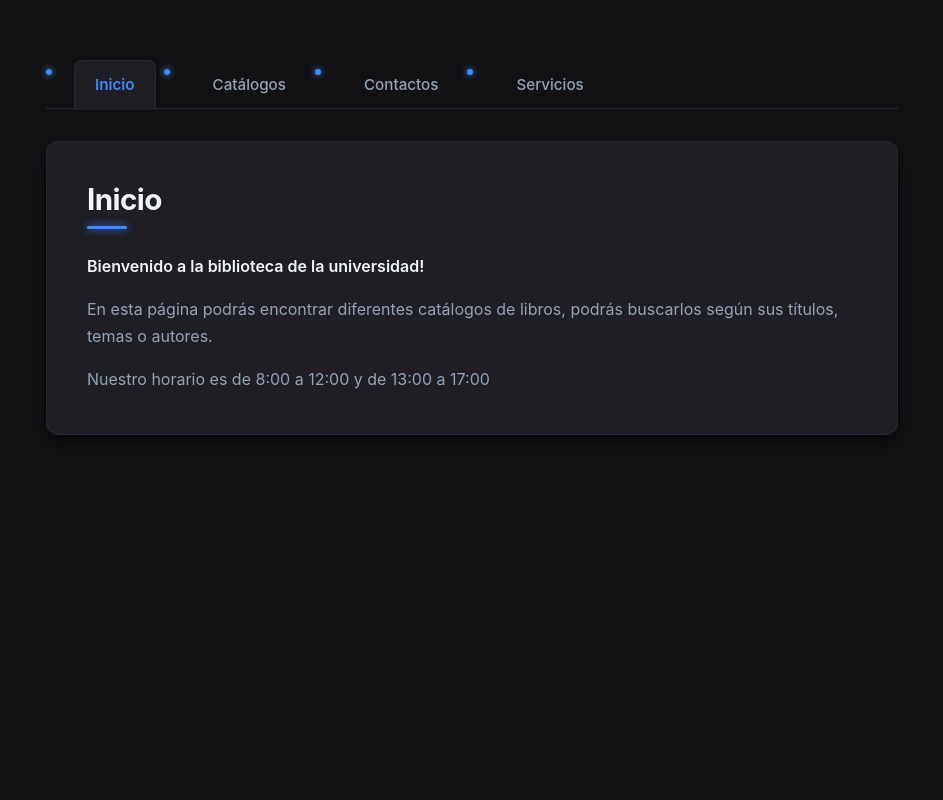
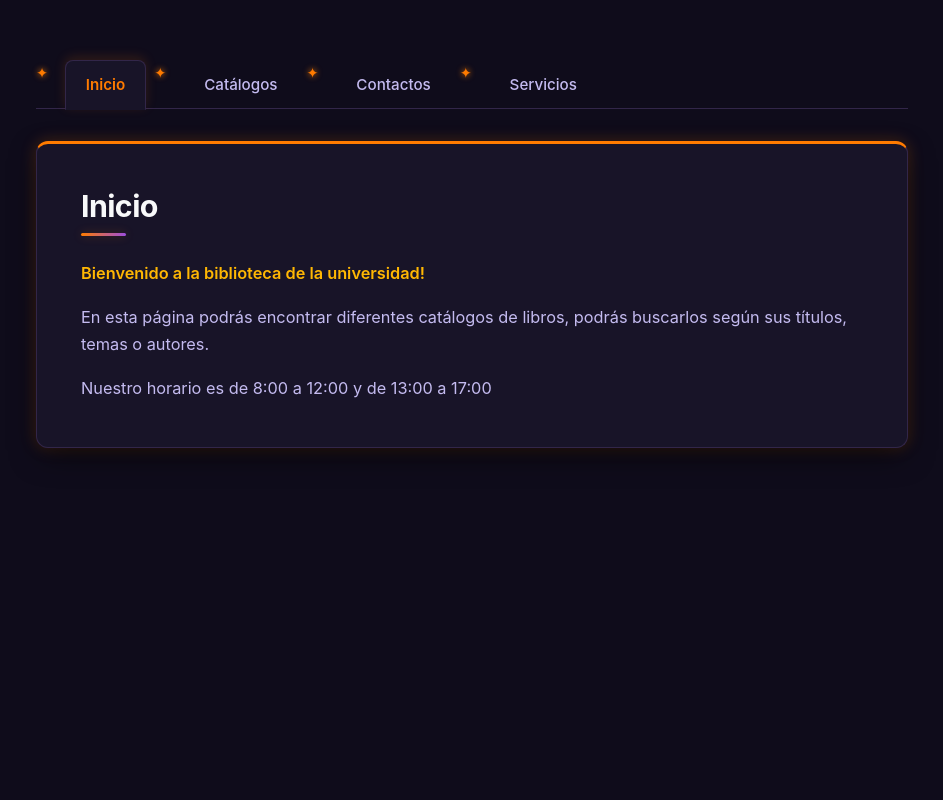
Before and after one commit to Christian-Guz/Practica-Ejercicio-Flask, a Flask app: page / in a window 1280 px wide. Shown: the whole page, without its empty margins (168-1111 px from the left). Run offline with Flask 3, Linux system fonts and the light colour scheme.

Commit message:
Aplicación de estilos 30/11/2026

```diff
--- /dev/null
+++ b/static/css/dia_de_muertos-theme.css
@@ -0,0 +1,202 @@
+/* Variables con la paleta de color tradicional de Día de Muertos */
+:root {
+  --bg-deep: #0f0c1b;                 /* Fondo oscuro profundo con matiz morado */
+  --surface-card: #181428;            /* Superficie de tarjetas/contenedores */
+  --surface-border: #322649;          /* Bordes en tono morado artesanal */
+  --cempasuchil: #ff7b00;             /* Flor de Cempasúchil (Naranja principal) */
+  --cempasuchil-glow: rgba(255, 123, 0, 0.25);
+  --papel-picado-purple: #9d4edd;     /* Morado festivo */
+  --calavera-gold: #ffb703;           /* Acento dorado cálido */
+  --text-primary: #f8f9fa;            /* Texto claro principal */
+  --text-secondary: #c4bbf0;          /* Texto secundario violeta suave */
+  --font-family: -apple-system, BlinkMacSystemFont, "Segoe UI", Roboto, "Helvetica Neue", Arial, sans-serif;
+  --radius-lg: 12px;
+  --radius-sm: 8px;
+  --shadow-warm: 0 10px 30px -5px rgba(0, 0, 0, 0.7), 0 0 15px var(--cempasuchil-glow);
+}
+
+/* Base global */
+body {
+  background-color: var(--bg-deep);
+  color: var(--text-primary);
+  font-family: var(--font-family);
+  margin: 0;
+  padding: 0;
+  min-height: 100vh;
+  -webkit-font-smoothing: antialiased;
+}
+
+/* Contenedor principal de la aplicación */
+body > .container-fluid {
+  max-width: 920px;
+  margin: 0 auto;
+  padding: 2.5rem 1.5rem;
+}
+
+/* ==========================================================================
+   Navegación Base (Layout 1: Navbar / .navbar)
+   ========================================================================== */
+
+.navbar {
+  background-color: var(--surface-card) !important;
+  border: 1px solid var(--surface-border);
+  border-radius: var(--radius-lg);
+  box-shadow: 0 4px 20px rgba(0, 0, 0, 0.4);
+  padding: 0.85rem 1.5rem !important;
+  margin-bottom: 2.5rem;
+}
+
+.navbar-brand {
+  font-weight: 700;
+  font-size: 1.15rem;
+  color: var(--cempasuchil) !important;
+  letter-spacing: -0.01em;
+  text-shadow: 0 0 8px var(--cempasuchil-glow);
+}
+
+.navbar-nav .nav-link {
+  color: var(--text-secondary) !important;
+  font-weight: 500;
+  font-size: 0.95rem;
+  padding: 0.5rem 0.85rem !important;
+  border-radius: var(--radius-sm);
+  transition: all 0.25s ease;
+}
+
+.navbar-nav .nav-link:hover,
+.navbar-nav .nav-link:focus {
+  color: var(--cempasuchil) !important;
+  background-color: rgba(255, 123, 0, 0.1);
+}
+
+.navbar-toggler {
+  border-color: var(--surface-border);
+  padding: 0.25rem 0.6rem;
+  border-radius: 6px;
+}
+
+/* ==========================================================================
+   Navegación Pestañas (Layout 2: Tabs / .nav-tabs)
+   ========================================================================== */
+
+.nav-tabs {
+  border-bottom: 1px solid var(--surface-border);
+  margin-bottom: 2rem;
+  gap: 0.5rem;
+}
+
+.nav-tabs .nav-item {
+  margin-bottom: -1px;
+}
+
+.nav-tabs .nav-link {
+  color: var(--text-secondary);
+  font-weight: 500;
+  font-size: 0.95rem;
+  padding: 0.75rem 1.25rem;
+  border: 1px solid transparent;
+  border-top-left-radius: var(--radius-sm);
+  border-top-right-radius: var(--radius-sm);
+  transition: all 0.25s ease;
+}
+
+.nav-tabs .nav-link:hover {
+  color: var(--cempasuchil);
+  border-color: transparent transparent var(--surface-border) transparent;
+  background-color: rgba(255, 123, 0, 0.05);
+}
+
+.nav-tabs .nav-link.active {
+  color: var(--cempasuchil) !important;
+  background-color: var(--surface-card) !important;
+  border-color: var(--surface-border) var(--surface-border) transparent var(--surface-border) !important;
+  font-weight: 600;
+  box-shadow: 0 -3px 12px rgba(255, 123, 0, 0.15);
+}
+
+/* ==========================================================================
+   Contenido Principal ({% block content %})
+   ========================================================================== */
+
+/* Tarjetas para contenedores internos y divs principales */
+body > .container-fluid > .container-fluid,
+body > .container-fluid > div:not(.nav) {
+  background-color: var(--surface-card);
+  border: 1px solid var(--surface-border);
+  border-top: 3px solid var(--cempasuchil); /* Línea superior inspirada en altar */
+  border-radius: var(--radius-lg);
+  box-shadow: var(--shadow-warm);
+  padding: 2.75rem !important;
+}
+
+/* Títulos con acento de altar */
+h1 {
+  font-size: 1.9rem;
+  font-weight: 700;
+  color: var(--text-primary);
+  letter-spacing: -0.02em;
+  margin-bottom: 1.5rem;
+  position: relative;
+  display: inline-block;
+}
+
+/* Indicador en degradado Cempasúchil-Morado bajo el h1 */
+h1::after {
+  content: "";
+  display: block;
+  width: 45px;
+  height: 3px;
+  background: linear-gradient(90deg, var(--cempasuchil), var(--papel-picado-purple));
+  border-radius: 2px;
+  margin-top: 0.5rem;
+  box-shadow: 0 0 10px var(--cempasuchil-glow);
+}
+
+/* Párrafos y tipografía */
+p {
+  font-size: 1.02rem;
+  line-height: 1.7;
+  color: var(--text-secondary);
+  margin-bottom: 1rem;
+}
+
+p strong {
+  color: var(--calavera-gold);
+  font-weight: 600;
+}
+
+p:last-child {
+  margin-bottom: 0;
+}
+
+/* Listas estilizadas con viñetas de flor de cempasúchil */
+ul {
+  list-style: none;
+  padding-left: 0;
+  margin-top: 1.25rem;
+  margin-bottom: 1rem;
+}
+
+ul li {
+  position: relative;
+  padding-left: 1.8rem;
+  margin-bottom: 0.85rem;
+  color: var(--text-secondary);
+  line-height: 1.6;
+  font-size: 0.98rem;
+}
+
+/* Viñeta decorativa brillante */
+ul li::before {
+  content: "✦";
+  position: absolute;
+  left: 0;
+  top: 0.1em;
+  color: var(--cempasuchil);
+  font-size: 0.9rem;
+  text-shadow: 0 0 6px var(--cempasuchil);
+}
+
+ul li strong {
+  color: var(--text-primary);
+}
--- a/templates/layout.html
+++ b/templates/layout.html
@@ -2,8 +2,8 @@
 <html lang="sp">
     <head>
         <link rel="stylesheet" href="https://cdn.jsdelivr.net/npm/bootstrap@4.6.2/dist/css/bootstrap.min.css" integrity="sha384-xOolHFLEh07PJGoPkLv1IbcEPTNtaed2xpHsD9ESMhqIYd0nLMwNLD69Npy4HI+N" crossorigin="anonymous">
-        <!-- Vinculación del tema oscuro independiente -->
-        <link rel="stylesheet" href="{{ url_for('static', filename='css/dark-theme.css') }}">
+        <!-- Vinculación del tema Día de Muertos -->
+        <link rel="stylesheet" href="{{ url_for('static', filename='css/dia_de_muertos-theme.css') }}">
         <meta charset="UTF-8">
         <meta name="viewport" content="width=device-width, initial-scale=1.0">
         <title>{{titulo}}</title>
```
